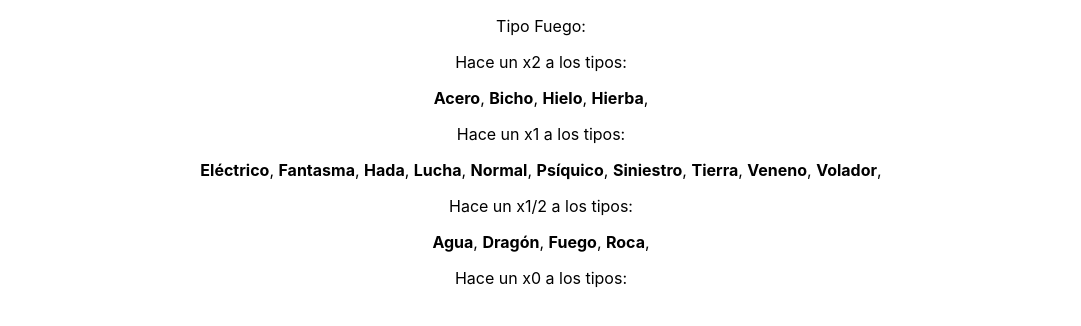
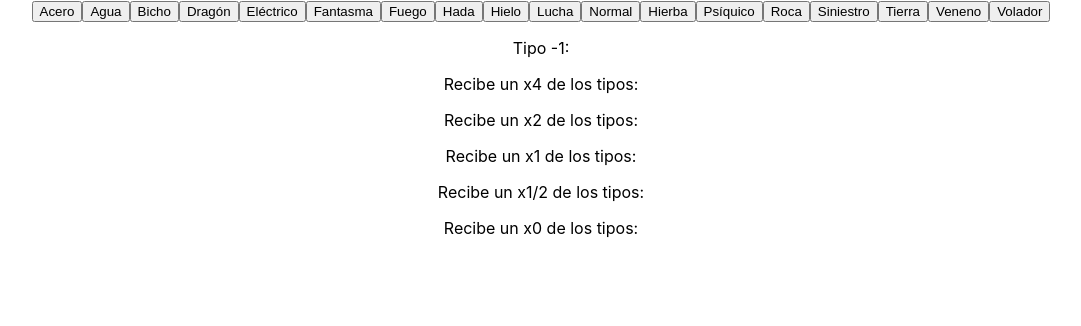
Before and after one commit to garolard/pktypes, a React (Create React App) app: page / in a window 1280 px wide. Shown: the top 326 px of the page, without its empty margins (99-1180 px from the left). Built offline with nearby package versions, Linux system fonts and the light colour scheme.

Commit message:
Added calculations for attack and defense

```diff
--- a/src/App.tsx
+++ b/src/App.tsx
@@ -1,9 +1,9 @@
-import React from 'react';
+import React, { useState } from 'react';
 import logo from './logo.svg';
 import './App.css';
 
 import * as Calculator from './Calc';
-import { Types } from './Calc';
+import { Types, ForAttackResult, ForDefenseResult } from './Calc';
 
 
 const localizeType = (type: number): string => {
@@ -30,21 +30,52 @@ const localizeType = (type: number): string => {
   }
 };
 
+const TypesForAttack: React.FC<Types> = (type: Types) => {
+  const { x2, x1, x05, x0 } = Calculator.getForAttack(type);
+  return (
+    <>
+      <p>Hace un x2 a los tipos:</p>
+      {x2.map(t => <span key={`x2${t}`}><strong>{localizeType(t)}</strong>, </span>)}
+      <p>Hace un x1 a los tipos:</p>
+      {x1.map(t => <span key={`x1${t}`}><strong>{localizeType(t)}</strong>, </span>)}
+      <p>Hace un x1/2 a los tipos:</p>
+      {x05.map(t => <span key={`x05${t}`}><strong>{localizeType(t)}</strong>, </span>)}
+      <p>Hace un x0 a los tipos:</p>
+      {x0.map(t => <span key={`x0${t}`}><strong>{localizeType(t)}</strong>, </span>)}
+    </>
+  );
+}
+
+const TypesForDefense: React.FC<{ primaryType: Types, secondaryType?: Types }> = ({ primaryType, secondaryType }: { primaryType: Types, secondaryType?: Types }) => {
+  const { x4, x2, x1, x05, x0 } = Calculator.getForDefense(primaryType, secondaryType ? secondaryType : -1);
+  return (
+    <>
+      <p>Recibe un x4 de los tipos:</p>
+      {x4.map(t => <span key={`x4${t}`}><strong>{localizeType(t)}</strong>, </span>)}
+      <p>Recibe un x2 de los tipos:</p>
+      {x2.map(t => <span key={`x2${t}`}><strong>{localizeType(t)}</strong>, </span>)}
+      <p>Recibe un x1 de los tipos:</p>
+      {x1.map(t => <span key={`x1${t}`}><strong>{localizeType(t)}</strong>, </span>)}
+      <p>Recibe un x1/2 de los tipos:</p>
+      {x05.map(t => <span key={`x05${t}`}><strong>{localizeType(t)}</strong>, </span>)}
+      <p>Recibe un x0 de los tipos:</p>
+      {x0.map(t => <span key={`x0${t}`}><strong>{localizeType(t)}</strong>, </span>)}
+    </>
+  );
+}
+
 const App: React.FC = () => {
 
-  const { x2, x1, x05, x0 } = Calculator.getForAttack(Types.FIRE);
+  const [selectedType, setSelectedType] = useState(-1);
 
   return (
     <div className="App">
-      <p>Tipo Fuego:</p>
-      <p>Hace un x2 a los tipos:</p>
-      {x2.map(t => <span><strong>{localizeType(t)}</strong>, </span>)}
-      <p>Hace un x1 a los tipos:</p>
-      {x1.map(t => <span><strong>{localizeType(t)}</strong>, </span>)}
-      <p>Hace un x1/2 a los tipos:</p>
-      {x05.map(t => <span><strong>{localizeType(t)}</strong>, </span>)}
-      <p>Hace un x0 a los tipos:</p>
-      {x0.map(t => <span><strong>{localizeType(t)}</strong>, </span>)}
+
+      {Array.from(Array(18).keys()).map(t => <button key={t} onClick={() => setSelectedType(t)}>{localizeType(t)}</button>)}
+
+      <p>{`Tipo ${selectedType}:`}</p>
+      {/* <ResultComponent x2={x2} x1={x1} x05={x05} x0={x0} /> */}
+      <TypesForDefense primaryType={selectedType} secondaryType={Types.ROCK} />
     </div>
   );
 }
--- a/src/Calc.ts
+++ b/src/Calc.ts
@@ -40,7 +40,15 @@ const typesMatrix = [
 	[.5,1,2,1,.5,1,1,1,1,2,1,2,1,.5,1,1,1,1],
 ];
 
-type ForAttackResult = {
+export type ForAttackResult = {
+  x2: number[];
+  x1: number[];
+  x05: number[];
+  x0: number[];
+}
+
+export type ForDefenseResult = {
+  x4: number[];
   x2: number[];
   x1: number[];
   x05: number[];
@@ -48,13 +56,21 @@ type ForAttackResult = {
 }
 
 export function getForAttack(type: Types): ForAttackResult {
+  if (type < 0)
+    return {
+      x2: [],
+      x1: [],
+      x05: [],
+      x0: []
+    };
+
   const x2: number[] = [];
   const x1: number[] = [];
   const x05: number[] = [];
   const x0: number[] = [];
 
   for (let x = 0; x < 18; x++) {
-    switch (typesMatrix[Types.FIRE][x]) {
+    switch (typesMatrix[type][x]) {
       case 0:
         x0.push(x);
         break;
@@ -79,3 +95,51 @@ export function getForAttack(type: Types): ForAttackResult {
     x0
   };
 }
+
+export function getForDefense(primaryType: Types, secondaryType: Types): ForDefenseResult {
+  if (primaryType < 0)
+    return {
+      x4: [],
+      x2: [],
+      x1: [],
+      x05: [],
+      x0: []
+    };
+
+  const x4: number[] = [];
+  const x2: number[] = [];
+  const x1: number[] = [];
+  const x05: number[] = [];
+  const x0: number[] = [];
+
+  for (let x = 0; x < 18; x++) {
+    const primaryFactor = typesMatrix[x][primaryType];
+    const secondaryFactor = secondaryType < 0 ? 1 : typesMatrix[x][secondaryType];
+
+    switch (primaryFactor * secondaryFactor) {
+      case 0:
+        x0.push(x);
+        break;
+      case .5:
+        x05.push(x);
+        break;
+      case 1:
+        x1.push(x);
+        break;
+      case 2:
+        x2.push(x);
+        break;
+      case 4:
+        x4.push(x);
+        break;
+    }
+  }
+
+  return {
+    x4,
+    x2,
+    x1,
+    x05,
+    x0
+  };
+}
```
